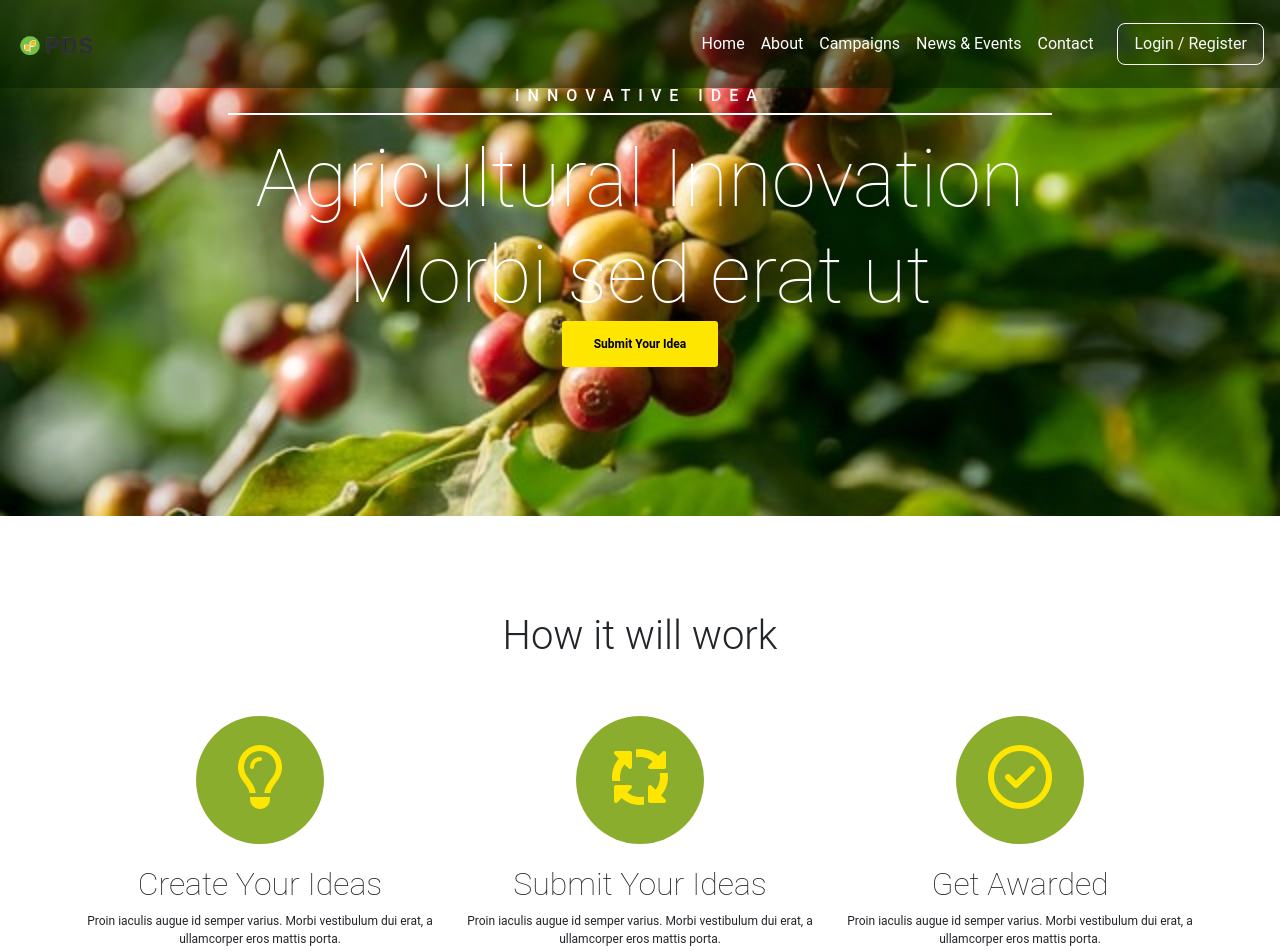
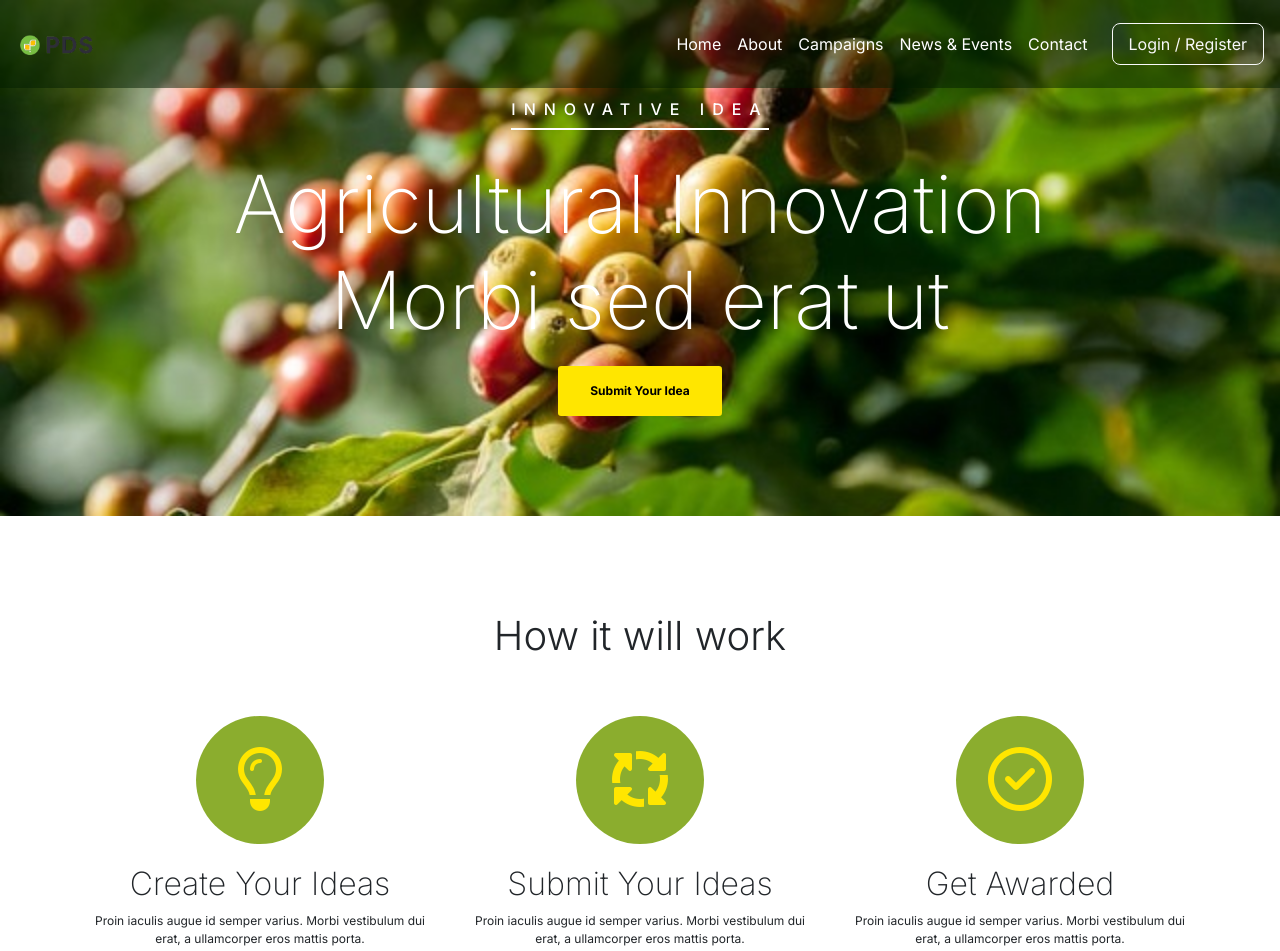
Before and after one commit to shihabsaleem/PDS, a plain HTML site: page index.html in a window 1280 px wide. Shown: the top 951 px of the page. Drawn offline with Linux system fonts and the light colour scheme.

Commit message:
font replaced

```diff
--- a/index.html
+++ b/index.html
@@ -9,6 +9,10 @@
     <link href="assets/bootstrap.min.css" rel="stylesheet" />
     <link rel="stylesheet" href="assets/fonts/fa.min.css" />
     <link rel="stylesheet" href="style.css" />
+    <link
+      href="https://fonts.googleapis.com/css2?family=Inter:wght@100..900&display=swap"
+      rel="stylesheet"
+    />
   </head>
   <body>
     <nav class="navbar navbar-expand-lg fixed-top navbar-custom">
@@ -58,7 +62,7 @@
       <div
         class="hero-content position-absolute d-flex flex-column justify-content-center align-items-center w-100 h-100"
       >
-        <div class="col-md-8">
+        <div class="col-md-8 flexbox">
           <h6 class="hero-subcontent">INNOVATIVE IDEA</h6>
           <h1 class="hero-maincontent fw-200">
             Agricultural Innovation Morbi sed erat ut
--- a/style.css
+++ b/style.css
@@ -3,7 +3,7 @@ body {
   padding: 0;
   margin: 0;
   overflow-x: hidden;
-  font-family: "Roboto", sans-serif;
+  font-family: "inter", sans-serif;
 }
 
 a:hover{
@@ -24,6 +24,15 @@ img .logo {
   background-color: rgba(0, 28, 0, 50%);
   color: white;
 }
+
+.flexbox{
+  display: flex;
+  flex-direction: column;
+  gap: 10px;
+  align-items: center;
+  justify-content: center;
+}
+
 .hero-content {
   top: 0;
   left: 0;
```
